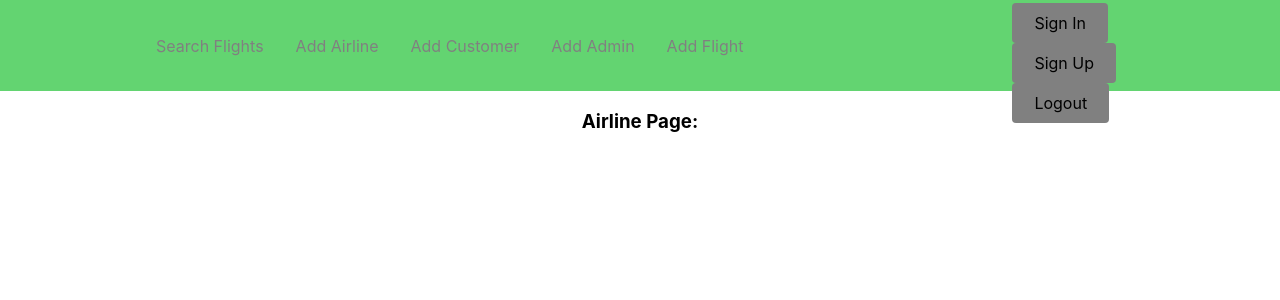
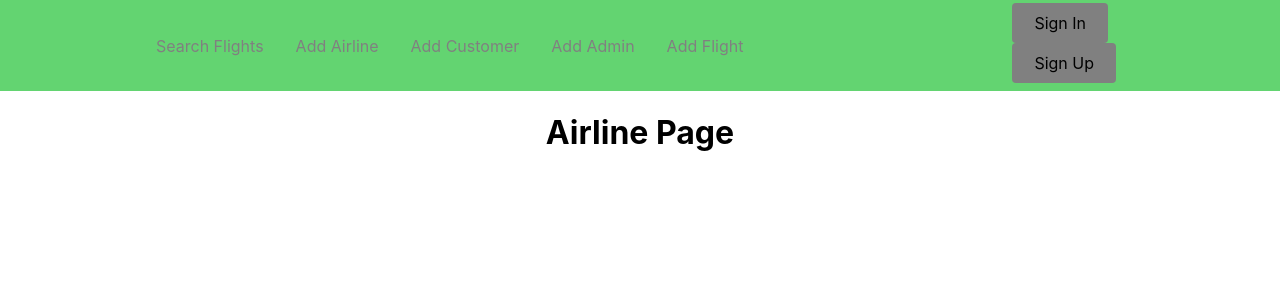
Before and after one commit to ofir6bd/flight-web-mySQL-Flask-React, a React (Create React App) app in the folder flight_react/: page /airlinePage in a window 1280 px wide. Shown: the top 300 px of the page. Built offline with nearby package versions, Linux system fonts and the light colour scheme.

Commit message:
finish log in log out

```diff
--- a/flight_react/src/App.js
+++ b/flight_react/src/App.js
@@ -16,7 +16,7 @@ import Navbar from "./components/navbar/index";
 import AddAirlineForm from "./components/Admin/addAirline/addAirline";
 import AddCustomerForm from "./components/Admin/addCustomer/addCustomer";
 import AddAdminForm from "./components/Admin/addAdmin/addAdmin";
-import AddFlightForm from "./components/Airline/addFlight";
+import AddFlightForm from "./components/Airline/addFlight/addFlight";
 
 function App() {
   let navigate = useNavigate();
--- a/flight_react/src/components/Admin/AdminPage.js
+++ b/flight_react/src/components/Admin/AdminPage.js
@@ -3,7 +3,7 @@ import React from "react";
 function adminPage({}) {
   return (
     <div>
-      <h3> Admin Page: </h3>
+      <h1> Admin Page </h1>
     </div>
   );
 }
--- a/flight_react/src/components/Airline/AirlinePage.js
+++ b/flight_react/src/components/Airline/AirlinePage.js
@@ -3,7 +3,7 @@ import React from "react";
 function airlinePage({  }) {
   return (
     <div>
-      <h3> Airline Page: </h3>
+      <h1> Airline Page </h1>
     </div>
   );
 }
--- a/flight_react/src/components/Airline/addFlight.js
+++ b/flight_react/src/components/Airline/addFlight/addFlight.js
@@ -1,7 +1,7 @@
 import React, { useState } from "react";
 import TextField from "@mui/material/TextField";
 import { Button } from "@mui/material";
-import { apiAddFlight } from "../../apiHandler/apiHandlerAirline";
+import { apiAddFlight } from "../../../apiHandler/apiHandlerAirline";
 // import "./login.css";
 // import { UseAuth } from "../useAuth/useAuth";
 
--- a/flight_react/src/components/Auth/Auth.js
+++ b/flight_react/src/components/Auth/Auth.js
@@ -76,6 +76,4 @@ export function Auth(email, password) {
       }
     })
     .catch((err) => console.log(err));
-
-  // return null; // render the component to use the useGlobalState hook
 }
--- a/flight_react/src/components/Customer/CustomerPage.js
+++ b/flight_react/src/components/Customer/CustomerPage.js
@@ -1,9 +1,9 @@
 import React from "react";
 
-function customerPage({  }) {
+function customerPage({}) {
   return (
     <div>
-      <h3> Customer Page: </h3>
+      <h1> Customer Page </h1>
     </div>
   );
 }
--- a/flight_react/src/components/login/login.js
+++ b/flight_react/src/components/login/login.js
@@ -8,21 +8,24 @@ import { useNavigate } from "react-router";
 function Login() {
   let navigate = useNavigate();
 
-  const handleClick = async () => {
+  const handleClick = () => {
     console.log("The link was clicked before");
-    setTimeout(Auth(email, password), 3000);
-    console.log("The link was clicked.");
+    Auth(email, password);
+    setTimeout(() => {
       if (localStorage.getItem("globalVarCustomerId")) {
-      console.log("globalVarCustomerId");
         navigate("/customerPage");
       } else if (localStorage.getItem("globalVarAdminId")) {
-      console.log("globalVarAdminId");
         navigate("/adminPage");
       } else if (localStorage.getItem("globalVarAirlineId")) {
-      console.log("globalVarAirlineId");
         navigate("/airlinePage");
+      } else {
+        navigate("/");
       }
+    }, 1000);
+
+    console.log("The link was clicked after");
   };
+
   const [email, setEmail] = useState("");
   const [password, setPassword] = useState("");
 
--- a/flight_react/src/components/logout/Logout.js
+++ b/flight_react/src/components/logout/Logout.js
@@ -1,8 +1,8 @@
-import React, { useState } from "react";
-import TextField from "@mui/material/TextField";
+import React from "react";
+
 import { Button } from "@mui/material";
 import "./logout.css";
-import { Auth } from "../Auth/Auth";
+
 import { useNavigate } from "react-router";
 
 function Logout() {
--- a/flight_react/src/components/navbar/index.js
+++ b/flight_react/src/components/navbar/index.js
@@ -9,7 +9,7 @@ import {
 } from "./NavbarElements";
 
 const Navbar = () => {
-  const [logged_in, set_logged_in] = useState(0);
+  // const [logged_in, set_logged_in] = useState(0);
 
   return (
     <>
@@ -27,12 +27,11 @@ const Navbar = () => {
           <NavLink to="/addAdmin" activeStyle>
             Add Admin
           </NavLink>
-
           <NavLink to="/addFlight" activeStyle>
             Add Flight
           </NavLink>
         </NavMenu>
-        {!logged_in ? (
+        {!localStorage.getItem("globalVarUserId") ? (
           <div>
             <div>
               <NavBtn>
@@ -44,14 +43,13 @@ const Navbar = () => {
                 <NavBtnLink to="/signup">Sign Up</NavBtnLink>
               </NavBtn>
             </div>
-            <div>
-              <NavBtn>
-                <NavBtnLink to="/logout">Logout</NavBtnLink>
-              </NavBtn>
-            </div>
           </div>
         ) : (
-          <h1> User Already logged in</h1>
+          <div>
+            <NavBtn>
+              <NavBtnLink to="/logout">Logout</NavBtnLink>
+            </NavBtn>
+          </div>
         )}
       </Nav>
     </>
```
Lines whose indentation alone changed are shown as unchanged.
